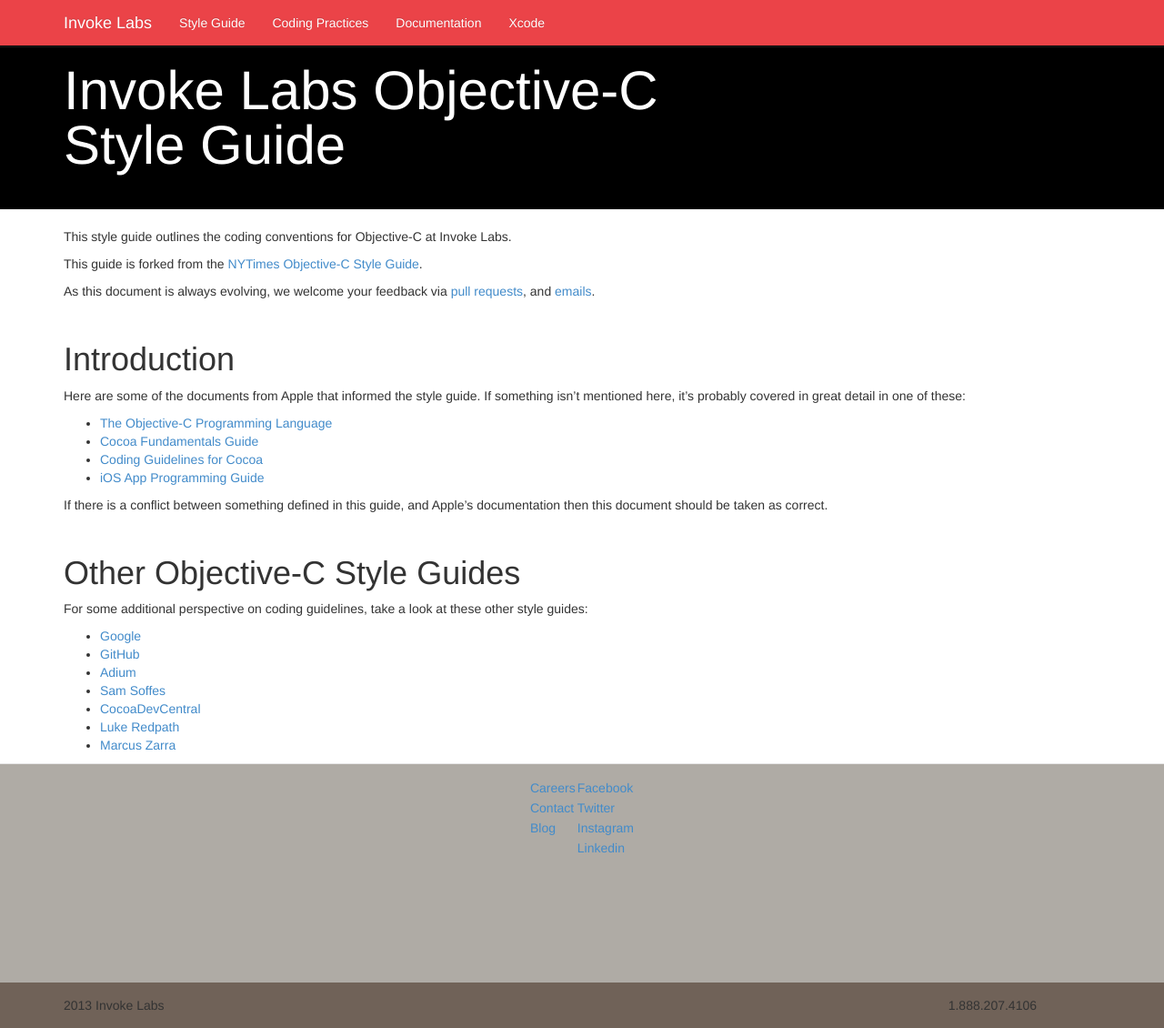
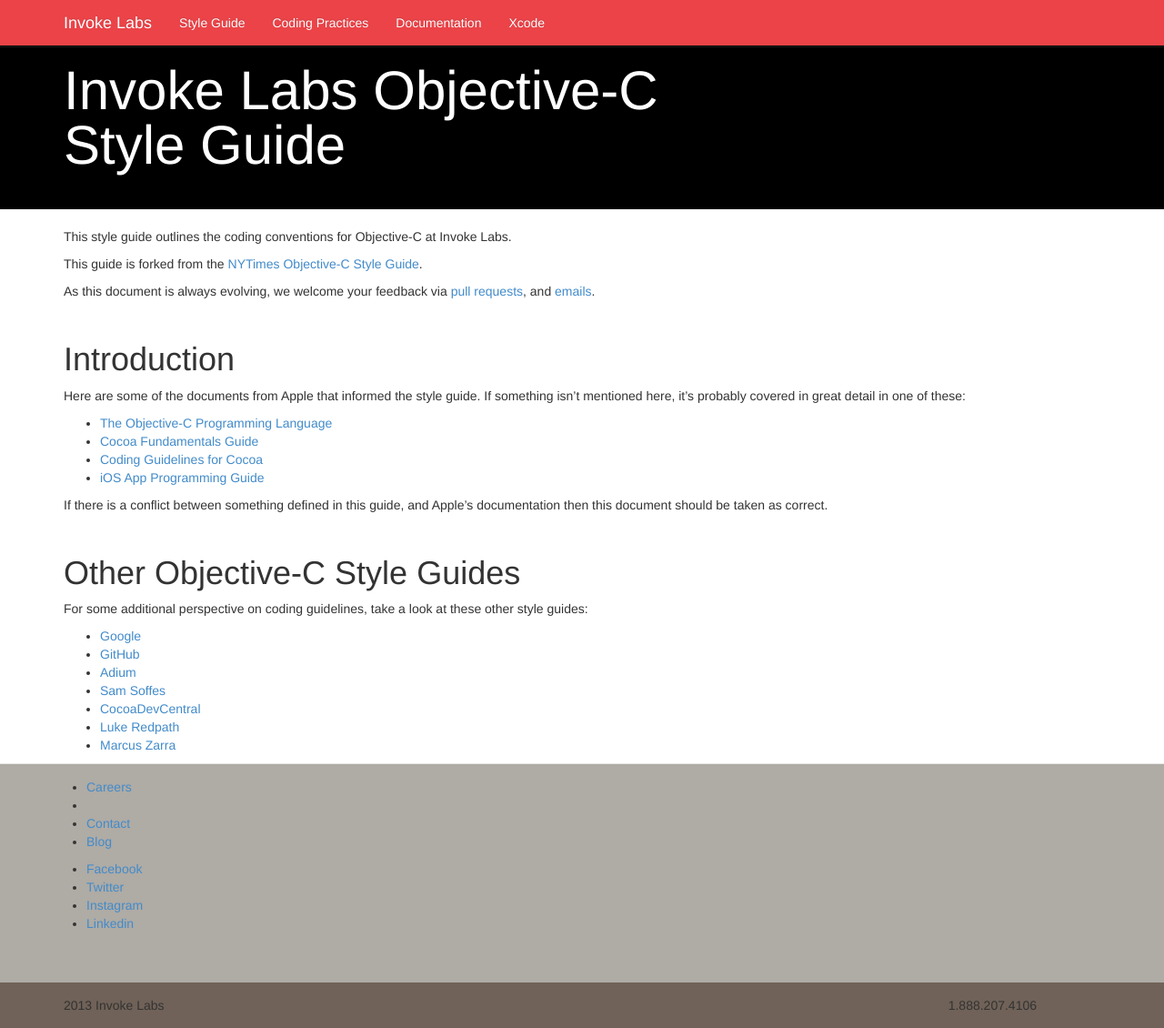
Before and after one commit to invokelabs/objc.docs.invokernd.com, a Jekyll site: the page built from index.md, in a window 1280 px wide and 1130 px high. Shown: the whole window at 91% size. Built offline with Jekyll 4.4.1, drawn with Linux system fonts in a browser that asks for light colours; comment, search, counter and statistics services are not loaded.

Commit message:
Moved Footer to non-table layout

```diff
--- a/_layouts/default.html
+++ b/_layouts/default.html
@@ -60,7 +60,25 @@
     <div id="footer">
       <div id="top-footer">
         <div class="container" >
-          <table id="table-footer">
+          <div class="row">
+            <div class="span6">
+              <ul>
+                <li><a href="http://www.invokemedia.com/careers" target="_blank">Careers</a><li>
+                <li><a href="http://www.invokemedia.com/products" target="_blank">Contact</a></li>
+                <li><a href="http://www.invokemedia.com/blog/" target="_blank">Blog</a></li>
+              <ul>
+            </div>
+            <div class="span6">
+              <ul>
+                <li><a href="http://www.facebook.com/InvokeLabs?fb_ref=objc&fb_source=objc.dev" target="_blank">Facebook</a></li>
+                <li><a href="https://twitter.com/InvokeLabs" target="_blank">Twitter</a></li>
+                <li><a href="http://instagram.com/invokelabs" target="_blank">Instagram</a></li>
+                <li><a href="http://www.linkedin.com/company/2922987" target="_blank">Linkedin</a></li>
+              </ul>
+            </div>
+          </div>
+
+<!--           <table id="table-footer">
             <tbody>
               <tr>
                 <td id="table-item-footer"><a href="http://www.invokemedia.com/careers" target="_blank">Careers</a></td>
@@ -79,7 +97,7 @@
                 <td><a href="http://www.linkedin.com/company/2922987" target="_blank">Linkedin</a></td>
               </tr>
             </tbody>
-          </table>
+          </table> -->
         </div>
       </div>
       <div id="bottom-footer">
```
